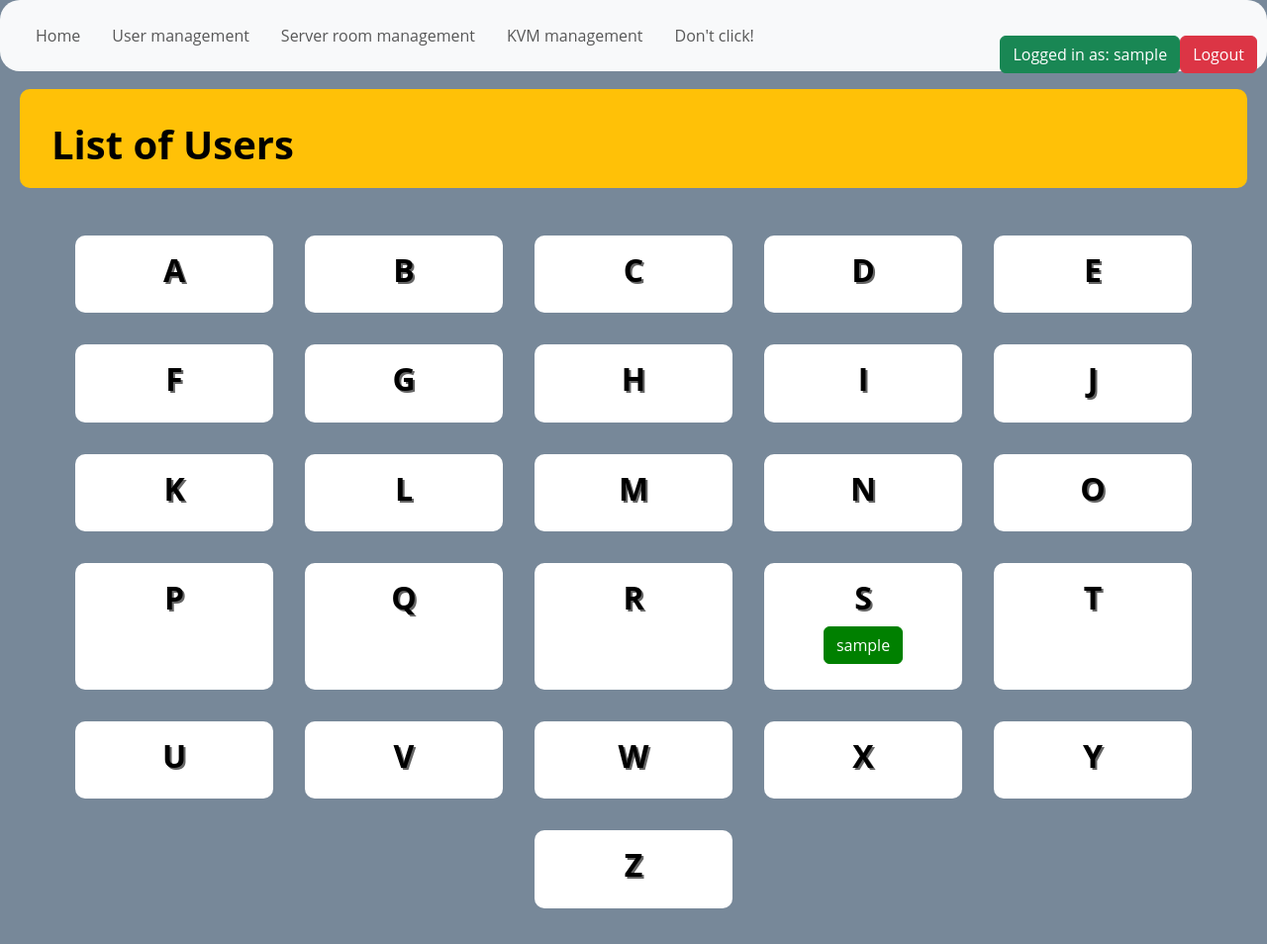
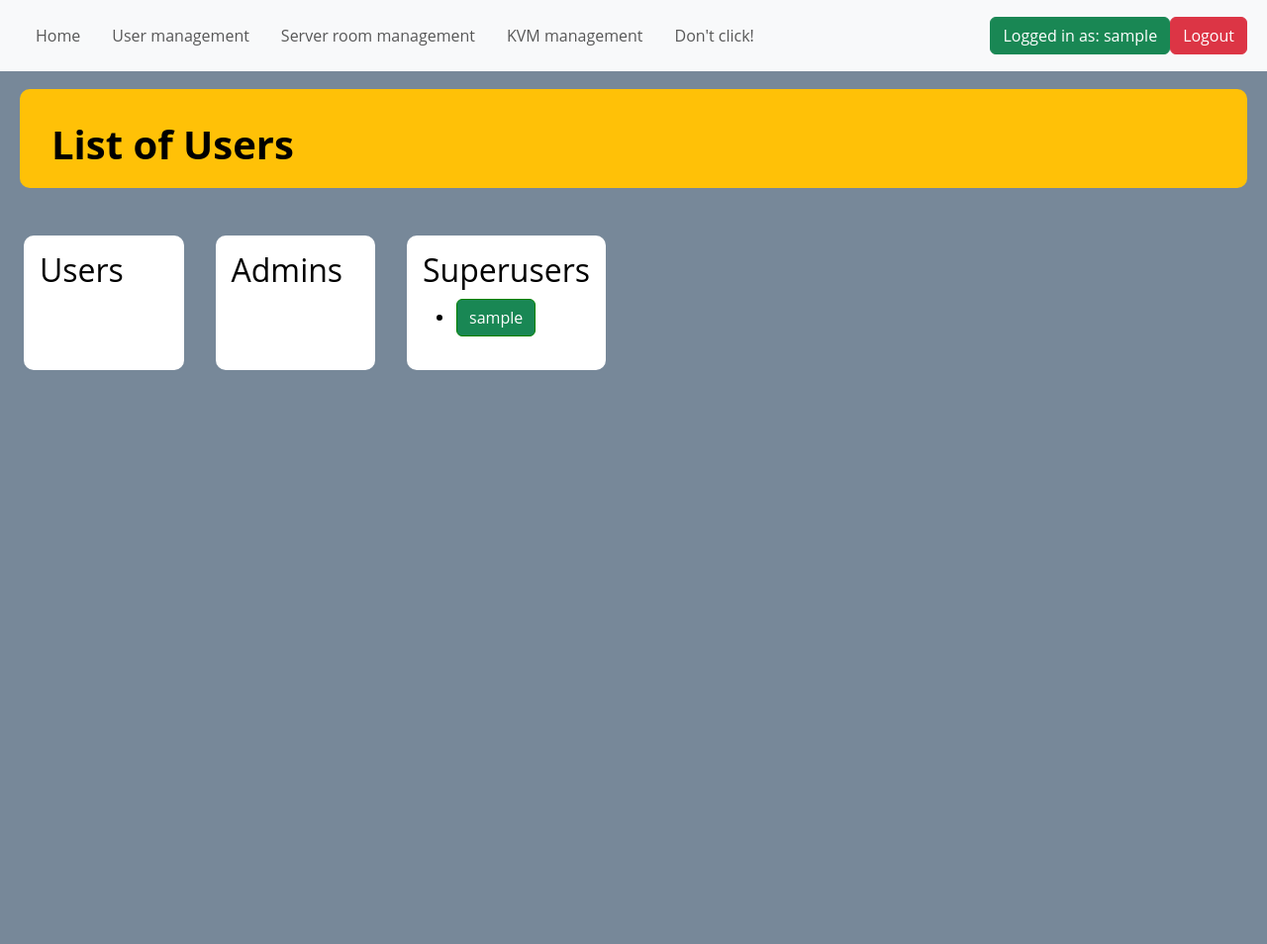
Before and after one commit to Geksus/kvm, a Django app: page /user_list/ in a window 1280 px wide. Shown: the whole page at 99% size. After the commit the page ends 374 px from the top, so only its background shows below. Run offline with Django 4.2, Linux system fonts and the light colour scheme; the visitor is signed in with stand-in values (Sample User, id 1); data comes from the database, SQL or seed files in the repository.

Commit message:
Minor improvements

```diff
--- a/kvmwebapp/forms.py
+++ b/kvmwebapp/forms.py
@@ -57,6 +57,11 @@ class DjangoUserCreationForm(forms.ModelForm):
             "is_superuser",
             "is_staff",
         )
+
+    def __init__(self, *args, **kwargs):
+        super().__init__(*args, **kwargs)
+        self.fields["username"].widget.attrs["class"] = "form-control is-invalid"
+        self.fields["email"].widget.attrs["class"] = "form-control is-invalid"
 
     def clean_email(self):
         data = self.cleaned_data["email"]
--- a/kvmwebapp/static/style.css
+++ b/kvmwebapp/static/style.css
@@ -17,7 +17,8 @@
 /* Navigation bar */
 .navbar {
   padding: 1rem;
-  border-radius: 20px;
+  background-color: lightslategrey;
+  /*border-radius: 20px;*/
 }
 
 .nav-item {
@@ -270,3 +271,17 @@ td:hover {
 table {
   font-size: 20px;
 }
+
+.user-list-button {
+  margin: 2px;
+  color: #fff;
+  background-color: #198754;
+}
+
+.user-list-col {
+  padding: 1em;
+  margin: 1em;
+  border-radius: 10px;
+  background-color: #ffffff;
+  text-align: left;
+}
--- a/kvmwebapp/views.py
+++ b/kvmwebapp/views.py
@@ -2,6 +2,7 @@ from datetime import datetime
 
 
 from django.contrib import messages
+from django.contrib.auth.hashers import make_password
 from django.contrib.auth.models import User as DjangoUser
 from django.contrib.auth import get_user_model, authenticate, login, logout
 from django.contrib.auth.decorators import login_required, user_passes_test
@@ -305,9 +306,12 @@ def access_info(request, user_id):
 @user_passes_test(lambda u: u.is_superuser)
 def delete_user(request, user_id):
     user = get_object_or_404(DjangoUser, pk=user_id)
-    kvm_user = get_object_or_404(KVM_user, username=user.username)
+    try:
+        kvm_user = get_object_or_404(KVM_user, username=user.username)
+        kvm_user.delete()
+    except Exception as e:
+        print(e)
     user.delete()
-    kvm_user.delete()
     action_description = f"deleted {user.username}\n"
     action_log(request.user.username, action_description)
     return JsonResponse({"success": True})
@@ -511,7 +515,7 @@ def register(request):
             )  # Replace 'home' with the name of the view you want to redirect to after registration
         else:
             print("Form errors:", form.errors)
-            return HttpResponse(f"Form errors: {str(form.errors)}")
+            return render(request, "register.html", {"form": form, "form_errors": form.errors})
     else:
         if request.user.is_superuser:
             form = DjangoUserCreationForm()
@@ -529,6 +533,11 @@ class UpdateUser(UserPassesTestMixin, UpdateView):
 
     def test_func(self):
         return self.request.user.is_superuser or (self.request.user.is_staff and self.request.user.username == self.kwargs['username'])
+
+    def form_valid(self, form):
+        # Hash the password before saving the form
+        form.instance.password = make_password(form.cleaned_data['password'])
+        return super().form_valid(form)
 
 
 def logout_view(request):
--- a/templates/login.html
+++ b/templates/login.html
@@ -30,7 +30,7 @@
           {% endfor %}
         </div>
       {% endif %}
-      <button class="btn btn-success" type="submit">Login</button>
+      <button class="btn btn-success" style="margin: 5px" type="submit">Login</button>
     </form>
   </div>
 </div>
--- a/templates/logs.html
+++ b/templates/logs.html
@@ -1,5 +1,6 @@
 {% load static %}
 {% block logs %}
+    {% if logs|length > 0 %}
     <div class="kvm_section">
         {% for log in logs %}
             <div class="log-entry">
@@ -9,4 +10,5 @@
             </div>
         {% endfor %}
         </div>
+    {% endif %}
 {% endblock %}
--- a/templates/navbar.html
+++ b/templates/navbar.html
@@ -51,13 +51,9 @@
           <button id="toggle-animation" class="nav-link btn btn-danger">Don't click!</button>
         </li>
         <li class="nav-item">
-          {% if user.is_authenticated %}
-            <div class="auth-buttons">
+            <div style="position: absolute; right: 20px; top: 17px">
                 <button class="btn btn-success">Logged in as: {{ user.username }}</button><button class="btn btn-danger" onclick="location.href='/logout/'">Logout</button>
             </div>
-          {% else %}
-            <button class="btn-success" onclick="location.href='/accounts/login/'">Login</button>
-          {% endif %}
         </li>
       </ul>
     </div>
--- a/templates/user_list.html
+++ b/templates/user_list.html
@@ -5,7 +5,7 @@
     <link rel="stylesheet" type="text/css" href="{% static "style.css" %}">
 
 <head>
-    <link rel="icon" href="{% static "network.gif" %}"/>
+<link rel="icon" href="{% static "network.gif" %}" type="image/gif" />
 <title>{% block title %}User list{% endblock %}</title>
 </head>
 
@@ -14,14 +14,28 @@
 <div class="page_title">
     <h1>List of Users</h1>
 </div>
-<div class="user-sections">
-  {% for letter in 'ABCDEFGHIJKLMNOPQRSTUVWXYZ' %}
-    <div class="section" id="section-{{ letter }}">
-      <h2>{{ letter }}</h2>
+<div class="user-sections row" style="width: 50%; align-content: center">
+  <div class="col user-list-col">
+    <h2>Users</h2>
     <ul>
       {% for user in user_list %}
-          {% if user.username|slice:":1"|upper == letter %}
-              <li><button type="button" class="btn btn-primary" id="user-info-btn" data-bs-toggle="modal" data-bs-target="#userInfoModal" onclick="showUserInfo({{ user.id }})">
+        {% if not user.is_staff %}
+          {% if not user.is_superuser %}
+            <li><button type="button" class="btn user-list-button" id="user-info-btn" data-bs-toggle="modal" data-bs-target="#userInfoModal" onclick="showUserInfo({{ user.id }})">
+                  {{ user.username }}
+                </button>
+            </li>
+          {% endif %}
+        {% endif %}
+      {% endfor %}
+    </ul>
+  </div>
+  <div class="col user-list-col">
+    <h2>Admins</h2>
+    <ul>
+      {% for user in user_list %}
+        {% if user.is_staff and not user.is_superuser %}
+          <li><button type="button" class="btn btn-primary user-list-button" id="user-info-btn" data-bs-toggle="modal" data-bs-target="#userInfoModal" onclick="showUserInfo({{ user.id }})">
                 {{ user.username }}
               </button>
           </li>
@@ -29,9 +43,20 @@
       {% endfor %}
     </ul>
   </div>
+  <div class="col user-list-col">
+    <h2>Superusers</h2>
+    <ul>
+      {% for user in user_list %}
+        {% if user.is_superuser %}
+          <li><button type="button" class="btn btn-primary user-list-button" id="user-info-btn" data-bs-toggle="modal" data-bs-target="#userInfoModal" onclick="showUserInfo({{ user.id }})">
+                {{ user.username }}
+              </button>
+          </li>
+        {% endif %}
       {% endfor %}
+    </ul>
   </div>
-
+</div>
 <!-- Modal -->
 <div class="modal fade" id="userInfoModal" tabindex="-1" aria-labelledby="userInfoModalLabel" aria-hidden="true">
   <div class="modal-dialog">
@@ -54,7 +79,6 @@
     </div>
   </div>
 </div>
-
 </body>
 
 {% csrf_token %}
```
Also changed, not shown: templates/countdown.html (deleted, +0 -29 lines), templates/give_kvm_access.html (+36 -14 lines), templates/kvm_form.html (+4 -4 lines), templates/register.html (+6 -9 lines), templates/serverroom_form.html (+9 -8 lines). Lines whose indentation alone changed are shown as unchanged.
